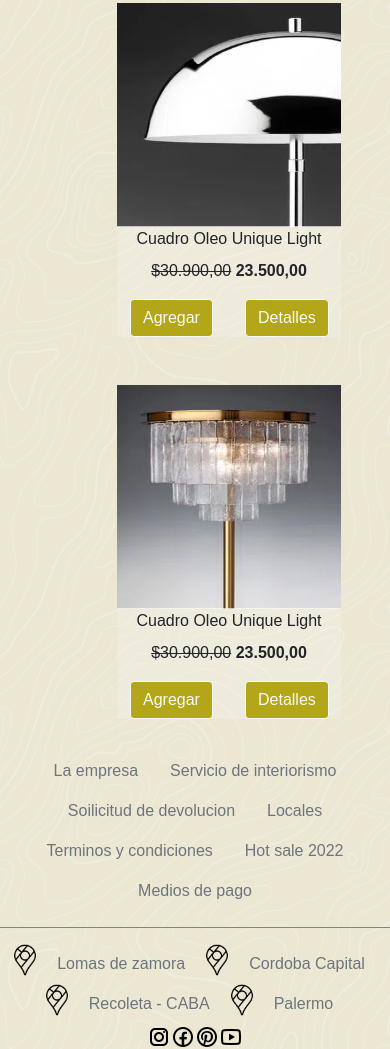
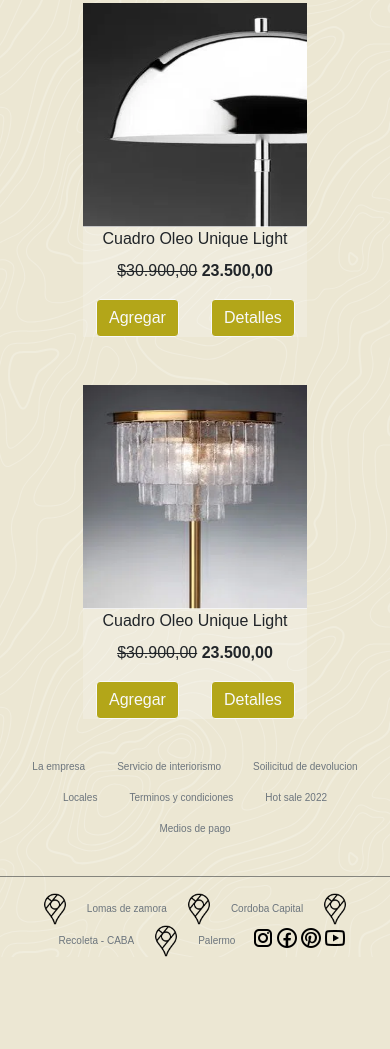
Before and after one commit to nicolamberto/furnimark, a website: page paginas/iluminacion.html in a window 390 px wide. Shown: the part 5501-6550 px from the top of the page. After the commit the page ends 6458 px from the top, so only its background shows below. Drawn offline with nearby package versions, Linux system fonts and the light colour scheme.

Commit message:
cambios de tamaño y optimizacion de espacio

```diff
--- a/paginas/iluminacion.html
+++ b/paginas/iluminacion.html
@@ -81,7 +81,7 @@
             </div>
         </div>
 
-
+        <div class="contenedorgrid">
             <section class="grid__imagenes">
                     <div data-aos="zoom-in" >
                         <div class="productos__flex">
@@ -267,6 +267,7 @@
 
 
             </section>
+        </div>
 
 
     </main>
@@ -275,46 +276,47 @@
 
     <footer>
         <ul class="nav justify-content-center">
-            <li class="nav-item">
+            <li class="nav-item footer__letras">
               <a class="nav-link active text-secondary" aria-current="page" href="../index.html">La empresa</a>
             </li>
-            <li class="nav-item">
+            <li class="nav-item footer__letras">
               <a class="nav-link active text-secondary" href="../index.html">Servicio de interiorismo</a>
             </li>
-            <li class="nav-item">
+            <li class="nav-item footer__letras">
               <a class="nav-link active text-secondary" href="../index.html">Soilicitud de devolucion</a>
             </li>
-            <li class="nav-item">
+            <li class="nav-item footer__letras">
               <a class="nav-link active text-secondary" href="../index.html">Locales</a>
             </li>
-            <li class="nav-item">
+            <li class="nav-item footer__letras">
                 <a class="nav-link active text-secondary" href="../index.html">Terminos y condiciones</a>
             </li>
-            <li class="nav-item">
+            <li class="nav-item footer__letras">
                 <a class="nav-link active text-secondary" href="../index.html">Hot sale 2022</a>
             </li>
-            <li class="nav-item">
-                <a class="nav-link active text-secondary" href="../index.html">Medios de pago</a>
+            <li class="nav-item footer__letras">
+                <a class="nav-link active text-secondary" href="../index.html"><p>Medios de pago</p></a>
             </li>
+
           </ul>
 
           <hr class="text-secundary border-2 opacity-50">
 
           <ul class="nav justify-content-center">
               <img class="footer__ubicacion" src="../recursos/iconolocation.png" alt="iconoubiu">
-            <li class="nav-item">
+            <li class="nav-item footer__letras">
               <a class="nav-link active text-secondary" aria-current="page" href="../index.html">Lomas de zamora</a>
             </li>
             <img class="footer__ubicacion" src="../recursos/iconolocation.png" alt="iconoubi">
-            <li class="nav-item">
+            <li class="nav-item footer__letras">
               <a class="nav-link text-secondary" href="../index.html">Cordoba Capital</a>
             </li>
             <img class="footer__ubicacion" src="../recursos/iconolocation.png" alt="iconoubi">
-            <li class="nav-item">
+            <li class="nav-item footer__letras">
               <a class="nav-link text-secondary" href="../index.html">Recoleta - CABA </a>
             </li>
             <img class="footer__ubicacion" src="../recursos/iconolocation.png" alt="iconoubi">
-            <li class="nav-item">
+            <li class="nav-item footer__letras">
                 <a class="nav-link text-secondary" href="../index.html">Palermo </a>
             </li>
             <div class="redes">
--- a/scss/_mediaqueries.scss
+++ b/scss/_mediaqueries.scss
@@ -39,12 +39,11 @@
         .main__subtituloDos {
             text-align: center;
         }
-
-
     }
 
-
-
+    .footer__letras {
+        font-size: 13px;
+    }
 }
 
 
@@ -63,6 +62,14 @@
 
         .header__tituloPrincipal {
             font-size: 2rem;
+        }
+
+        .header__imagentrans {
+            display: none;
+        }
+
+        .header__venta {
+            display: none;
         }
 
 
@@ -85,14 +92,13 @@
             font-size: 1rem;
         }
 
-
-    footer {
-        .footer__info {
-            font-size: x-small;
+        .main__carrusel {
+            display: none;
         }
     }
 
-
+    .footer__letras {
+        font-size: 10px;
     }
 
 
--- a/scss/style.scss
+++ b/scss/style.scss
@@ -76,13 +76,6 @@ main {
     flex-wrap: wrap;
     flex-direction: column;
 
-
-
-
-    .main__index {
-        padding-top: 130vw;
-    }
-
     .main__titulo {
         display: flex;
         color: rgb(0, 0, 0);
@@ -97,31 +90,33 @@ main {
         padding-right: 1rem;
     }
 
+    .contenedorgrid {
+        display: flex;
+        justify-content: center;
+    }
+
     .grid__imagenes {
         display: grid;
         grid-template-areas: "h h h h "
                             "m m m m "
                             "f f f f "
                             ;
-        width: 70%;
-        padding-left: 10%;
         gap: 3rem;
 
 /* el mixin lo utilice para realizar los cambios del grid-template-areas para no incluirlos en las mediaqueries y asi simplificar el trabajo */
 
-        @mixin gridareas($min, $max, $areas, $paddingleft) {
+        @mixin gridareas($min, $max, $areas) {
             @media (min-width: $min) and (max-width: $max) {
                 grid-template-areas: $areas;
-                padding-left: $paddingleft;
             }
 
         }
 
-        @include gridareas(320px, 599px, "h" "m" "f", 30%)
+        @include gridareas(320px, 599px, "h" "m" "f")
 
-        @include gridareas(600px, 959px, "h h" "m m" "f f", 17%)
+        @include gridareas(600px, 959px, "h h" "m m" "f f")
 
-        @include gridareas(960px, 1200px, "h h h" "m m m" "f f f", 10%)
+        @include gridareas(960px, 1200px, "h h h" "m m m" "f f f")
 
 
         }
@@ -191,9 +186,5 @@ footer {
 
 
 
-/* aca abajo voy a poner el mixin a utilizar */
-
-
-
 
 @import 'mediaqueries' ;
```
Also changed, not shown: index.html (+14 -15 lines), paginas/bazar.html (+14 -15 lines), paginas/contacto.html (+11 -12 lines), paginas/decoracion.html (+13 -13 lines), css/estilos.css. Lines whose indentation alone changed are shown as unchanged.
